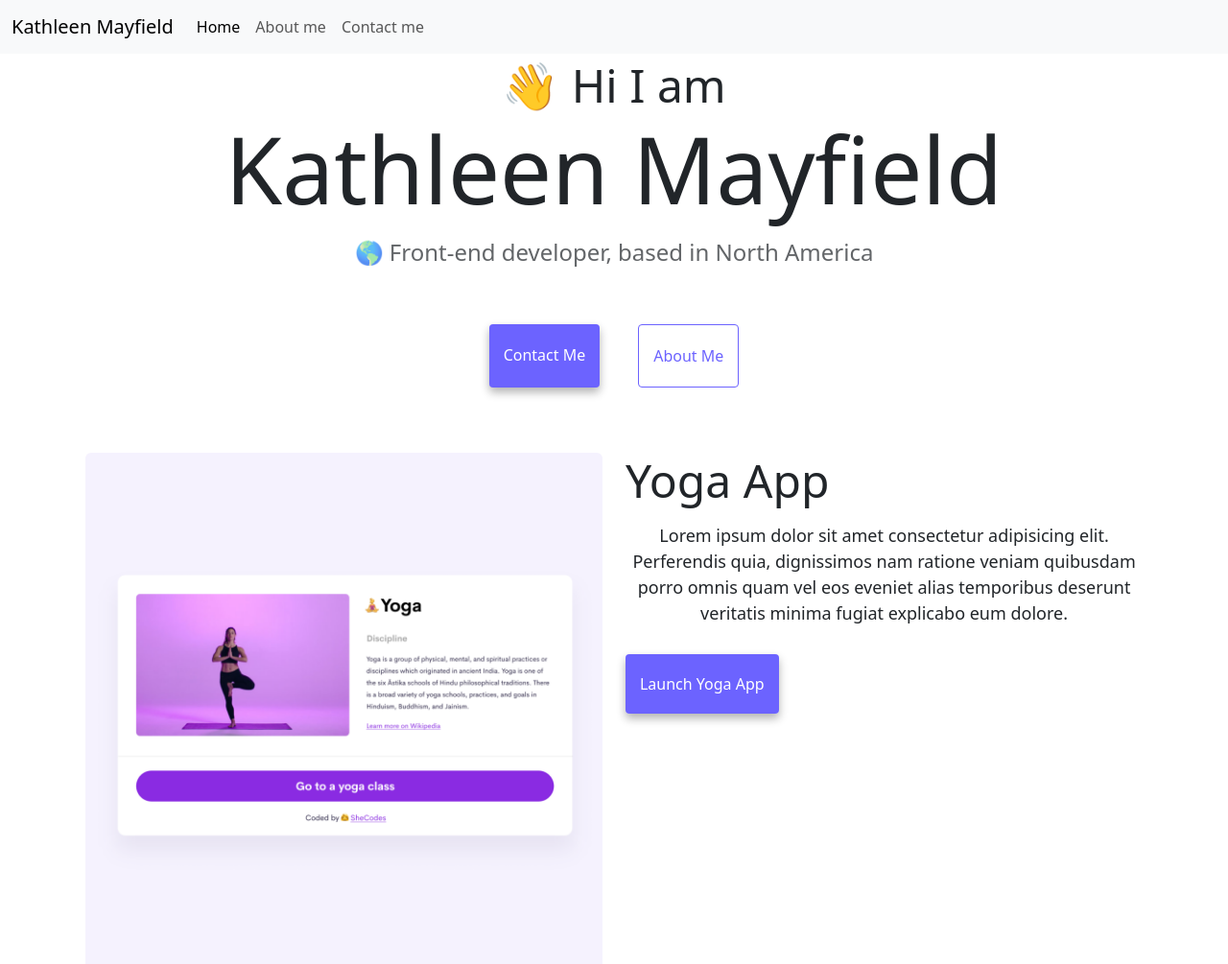
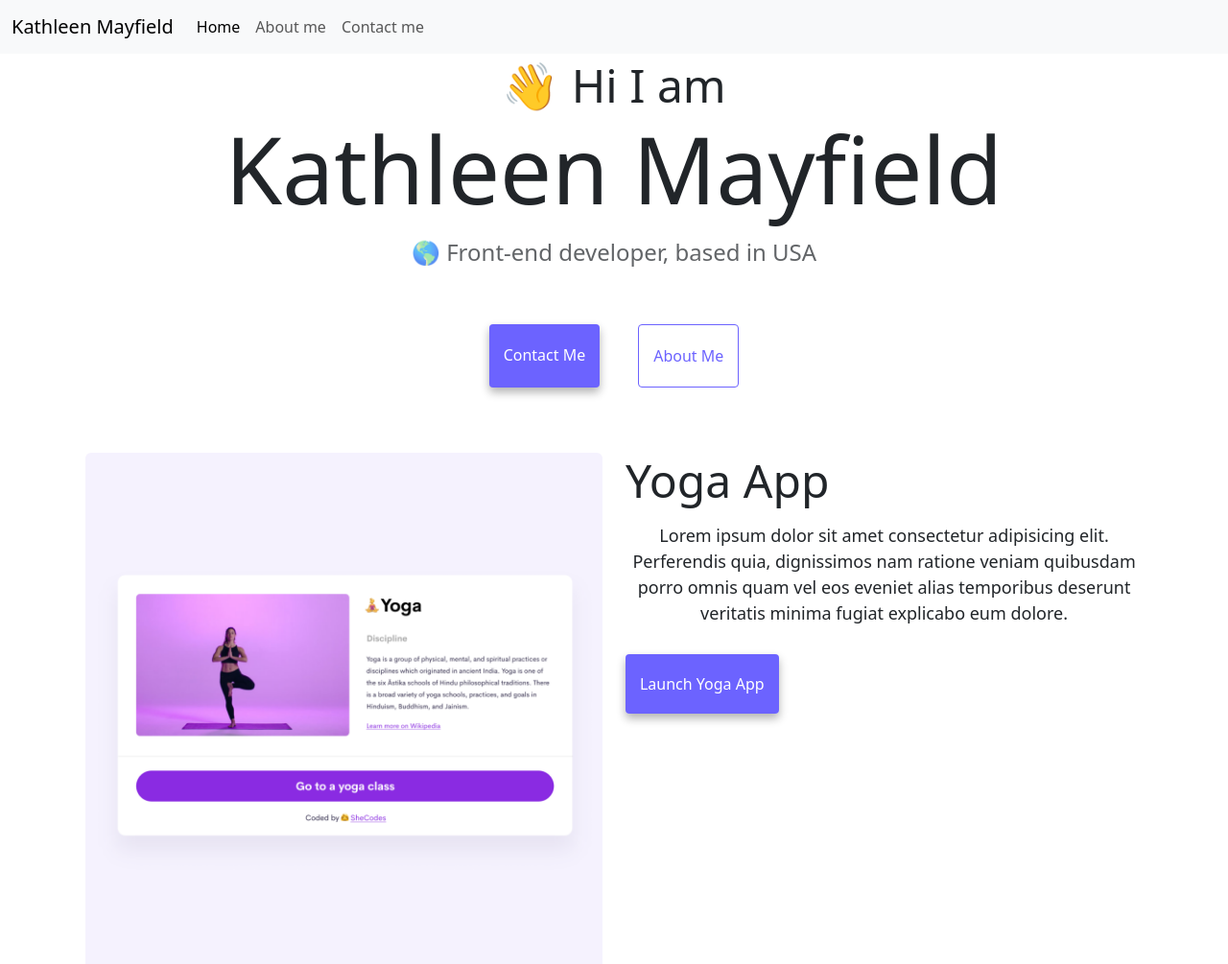
Before and after one commit to kathleen-mayfield/SCresponsiveWK3, a website: page index.html in a window 1280 px wide. Shown: the top 1005 px of the page at 96% size. Drawn offline with nearby package versions, Linux system fonts and the light colour scheme.

Commit message:
Update index.html
changed location name

```diff
--- a/index.html
+++ b/index.html
@@ -55,7 +55,7 @@
 
     <h2 class="text-center d-none d-sm-block">👋 Hi I am</h2>
     <h1 class="text-center pb-3">Kathleen Mayfield</h1>
-    <h3 class="text-center">🌎 Front-end developer, based in North America</h3>
+    <h3 class="text-center">🌎 Front-end developer, based in USA</h3>
     <div class="navigation-links mb-5">
       <a href="about.html#contact" class="contact-link" title="contact-me-link"
         >Contact me</a
```
